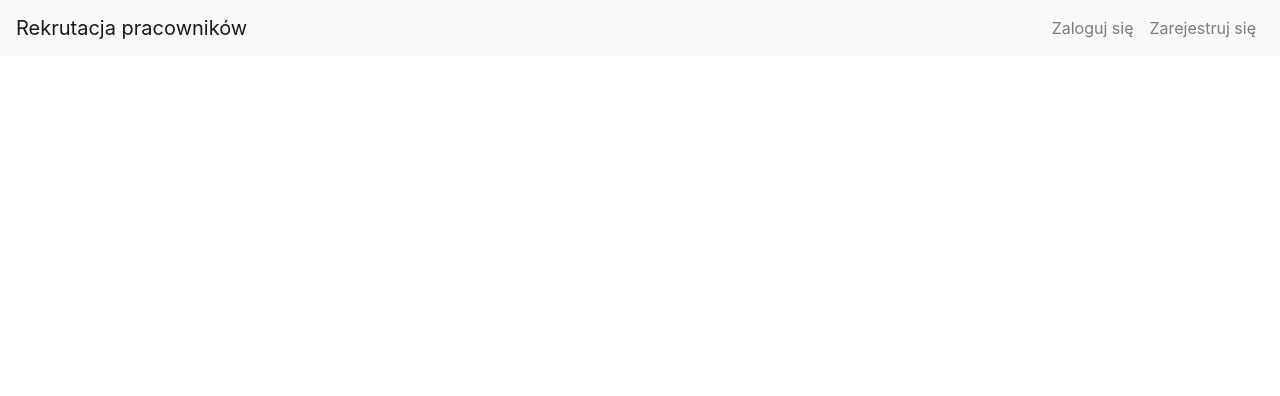
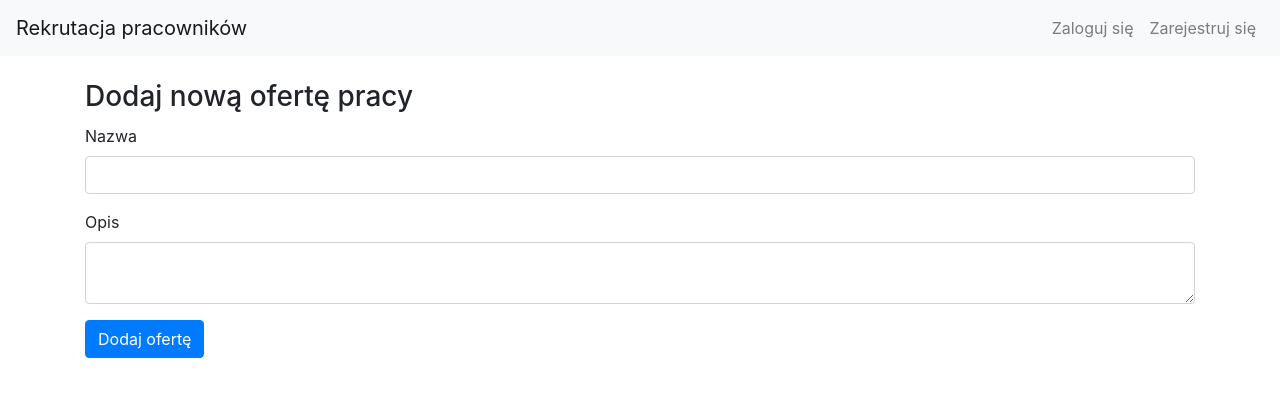
Before and after one commit to jagodalewandowska/recruitment-system, a React (Create React App) app in the folder frontend/: page /addJob in a window 1280 px wide. Shown: the top 396 px of the page. Built offline with nearby package versions, Linux system fonts and the light colour scheme.

Commit message:
Dodawanie ogłoszen po stronie fronta

```diff
--- a/frontend/src/App.js
+++ b/frontend/src/App.js
@@ -9,6 +9,7 @@ import Login from "./components/Login";
 import Register from "./components/Register";
 import Home from "./components/Home";
 import Profile from "./components/Profile";
+import AddJob from "./components/AddJob";
 import BoardUser from "./components/BoardUser";
 import BoardModerator from "./components/BoardModerator";
 import BoardAdmin from "./components/BoardAdmin";
@@ -86,6 +87,11 @@ const App = () => {
         {currentUser ? (
           <div className="navbar-nav ml-auto">
             <li className="nav-item">
+              <Link to={"/addJob"} className="nav-link">
+                Dodaj ogłoszenie
+              </Link>
+            </li>
+            <li className="nav-item">
               <Link to={"/profile"} className="nav-link">
                 {currentUser.username}
               </Link>
@@ -123,6 +129,7 @@ const App = () => {
           <Route path="/offers" element={<BoardUser/>} />
           <Route path="/mod" element={<BoardModerator/>} />
           <Route path="/admin" element={<BoardAdmin/>} />
+          <Route path="/addJob" element={<AddJob/>} />
 
         </Routes>
       </div>
--- /dev/null
+++ b/frontend/src/components/AddJob.js
@@ -0,0 +1,64 @@
+import React, { useState } from "react";
+import axios from "axios";
+
+const AddJob = ({ fetchJobs }) => {
+    const [newJob, setNewJob] = useState({
+        title: "",
+        description: ""
+    });
+
+    const handleInputChange = (event) => {
+        const { name, value } = event.target;
+        setNewJob({ ...newJob, [name]: value });
+    };
+
+    const handleSubmit = (event) => {
+        event.preventDefault();
+        axios
+            .post("http://localhost:8082/api/jobs", newJob)
+            .then(() => {
+                fetchJobs(); // Update jobs after successful addition
+                setNewJob({
+                    title: "",
+                    description: ""
+                });
+            })
+            .catch((error) => {
+                console.error("Error adding job:", error);
+            });
+    };
+
+    return (
+        <div className="mt-4">
+            <h3>Dodaj nową ofertę pracy</h3>
+            <form onSubmit={handleSubmit}>
+                <div className="mb-3">
+                    <label htmlFor="title" className="form-label">Nazwa</label>
+                    <input
+                        type="text"
+                        className="form-control"
+                        id="title"
+                        name="title"
+                        value={newJob.title}
+                        onChange={handleInputChange}
+                        required
+                    />
+                </div>
+                <div className="mb-3">
+                    <label htmlFor="description" className="form-label">Opis</label>
+                    <textarea
+                        className="form-control"
+                        id="description"
+                        name="description"
+                        value={newJob.description}
+                        onChange={handleInputChange}
+                        required
+                    ></textarea>
+                </div>
+                <button type="submit" className="btn btn-primary">Dodaj ofertę</button>
+            </form>
+        </div>
+    );
+};
+
+export default AddJob;
```
